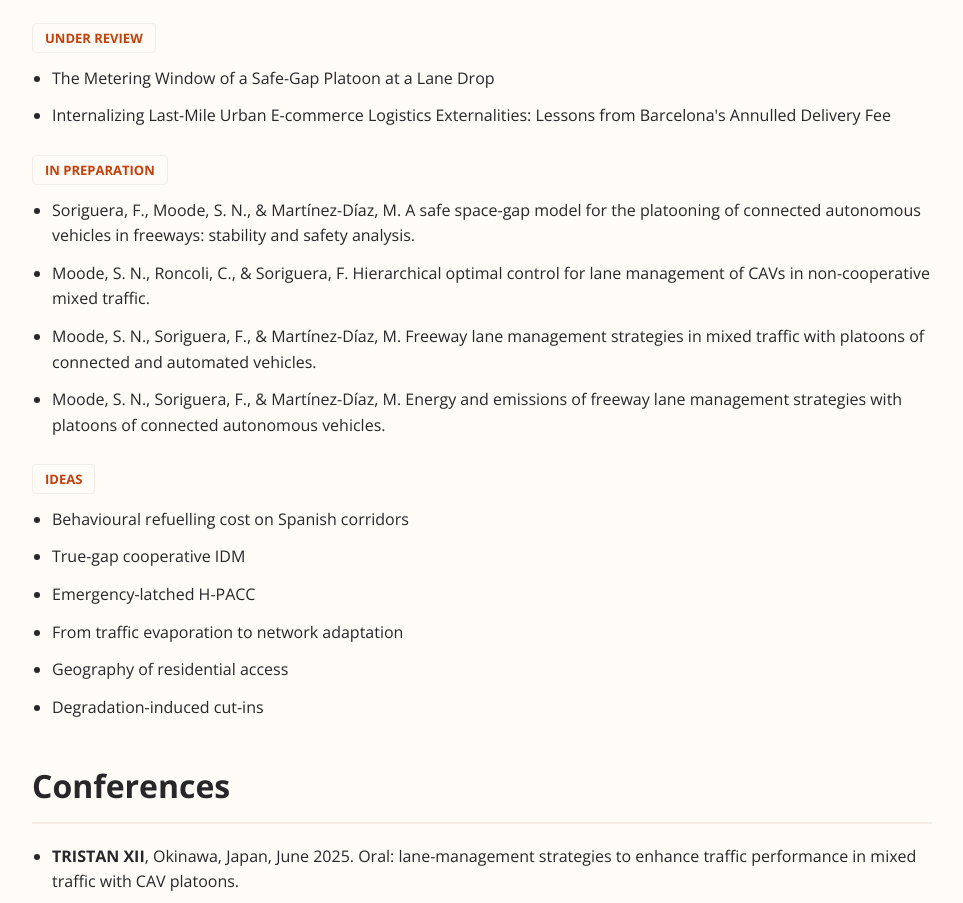
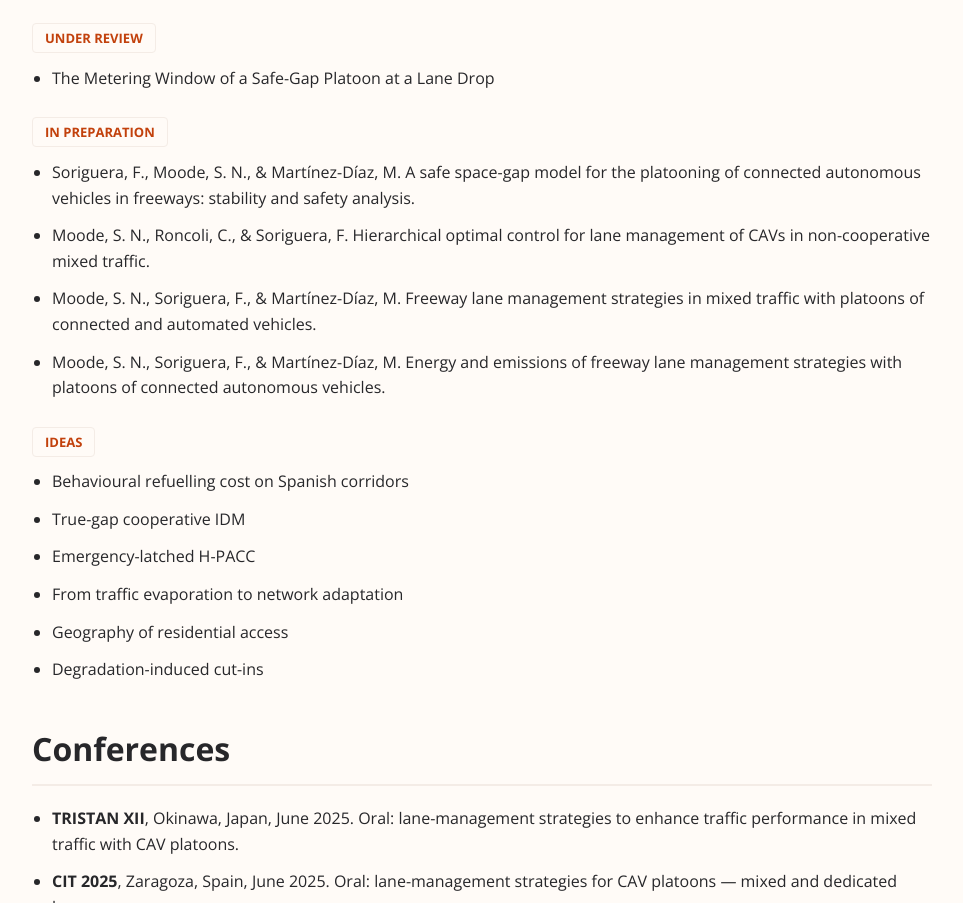
Before and after one commit to SeshadriMoode/SeshadriMoode.github.io, a plain HTML site: page index.html in a window 1280 px wide. Shown: the part 2205-3108 px from the top of the page, without its empty margins (158-1121 px from the left). Drawn offline with nearby package versions, Linux system fonts and the light colour scheme.

Commit message:
Omit the double-blind e-commerce manuscript from the public list.

```diff
--- a/index.html
+++ b/index.html
@@ -232,7 +232,6 @@
           </span>
           <ul style="padding-left: 20px; margin-top: 15px;">
             <li style="font-size: 16px; margin-bottom: 12px;">The Metering Window of a Safe-Gap Platoon at a Lane Drop</li>
-            <li style="font-size: 16px; margin-bottom: 12px;">Internalizing Last-Mile Urban E-commerce Logistics Externalities: Lessons from Barcelona's Annulled Delivery Fee</li>
           </ul>
         </div>
 
```
